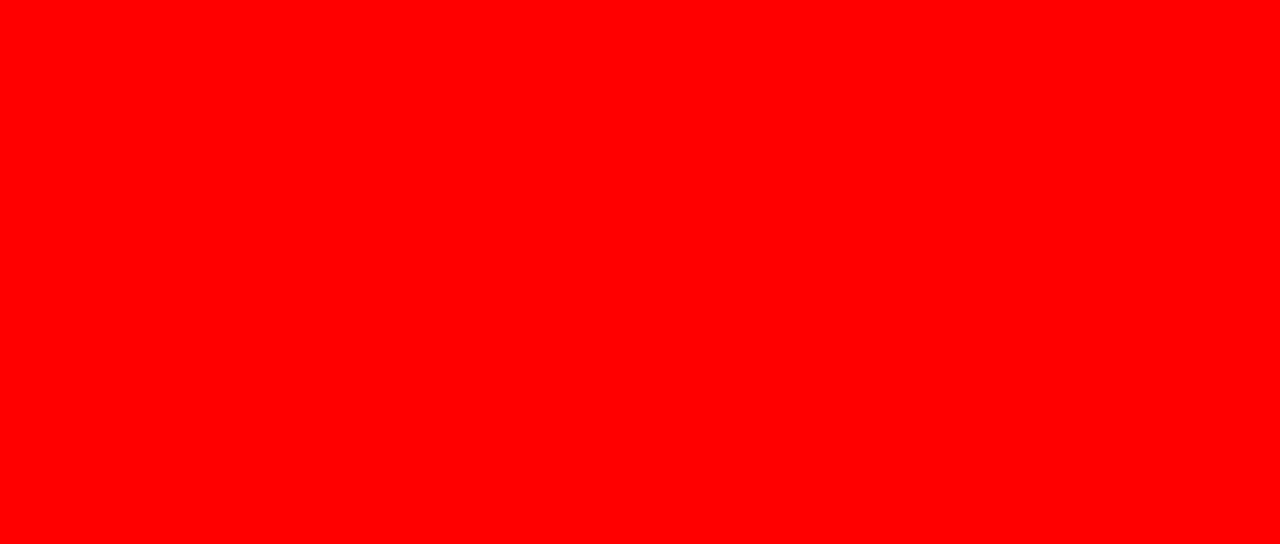
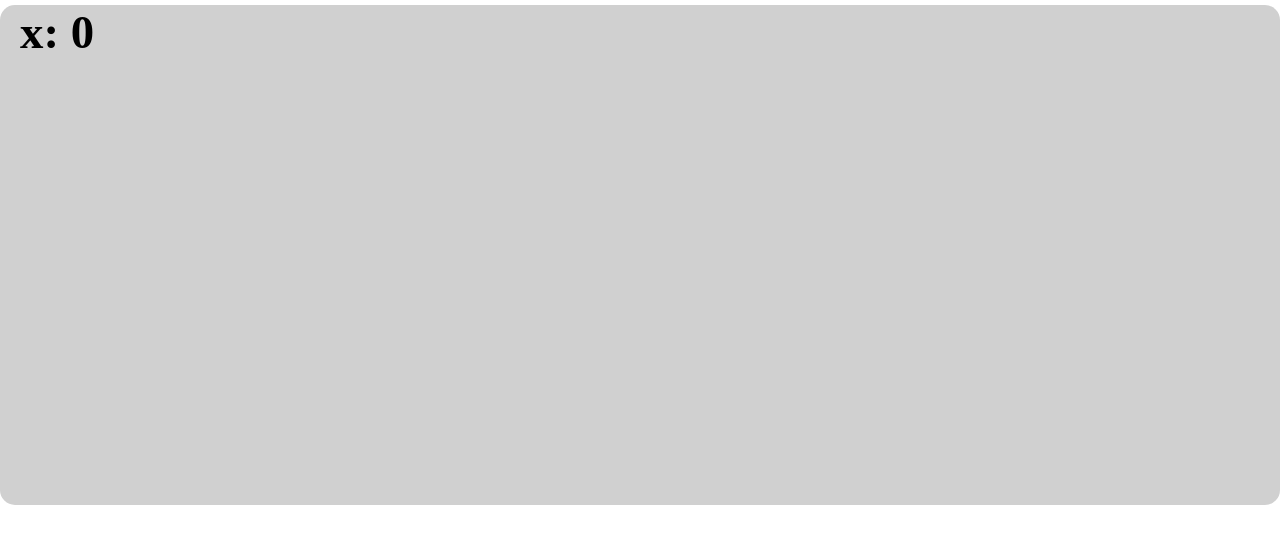
Before and after one commit to SnowFox-95/js_ligth_projects, a plain HTML site: page p1/index.html in a window 1280 px wide. Drawn offline with Linux system fonts and the light colour scheme.

Commit message:
first settings block

```diff
--- a/p1/index.html
+++ b/p1/index.html
@@ -1,13 +1,17 @@
 <!DOCTYPE html>
 <html lang="en">
-<head>
-    <meta charset="UTF-8">
-    <meta http-equiv="X-UA-Compatible" content="IE=edge">
-    <meta name="viewport" content="width=device-width, initial-scale=1.0">
+  <head>
+    <meta charset="UTF-8" />
+    <meta http-equiv="X-UA-Compatible" content="IE=edge" />
+    <meta name="viewport" content="width=device-width, initial-scale=1.0" />
     <title>Document</title>
-    <link rel="stylesheet" href="assets/css/style.css">
-</head>
-<body>
+    <link rel="stylesheet" href="assets/css/style.css" />
+  </head>
+  <body>
+    <div class="main">
+      <h3 class="counterPos">x: <span class="posX">0</span></h3>
+    </div>
 
-</body>
+    <script src="assets/js/main.js"></script>
+  </body>
 </html>
--- a/p1/style.scss
+++ b/p1/style.scss
@@ -1 +1,20 @@
-body{background: red;}
+*,
+*::before,
+*::after {
+    margin : 0;
+    padding: 0;
+}
+
+.main {
+    margin       : 5px auto;
+    background   : #d0d0d0;
+    width        : 100%;
+    max-width    : 1600px;
+    height       : 500px;
+    font-size    : 40px;
+    border-radius: 15px;
+}
+
+h3 {
+    margin: 0 20px;
+}
```
Also changed, not shown: p1/assets/css/style.css, 1 other file.
